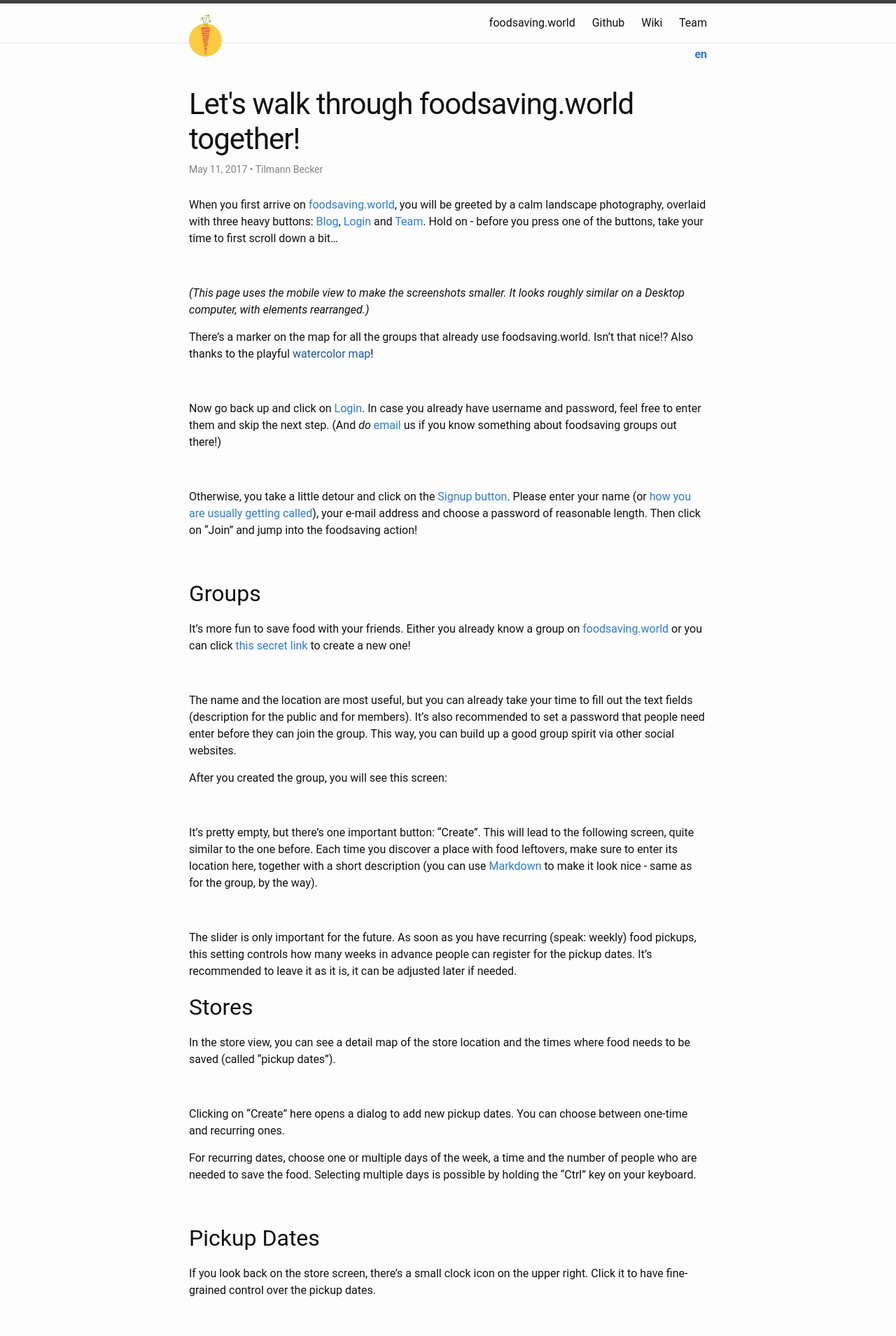
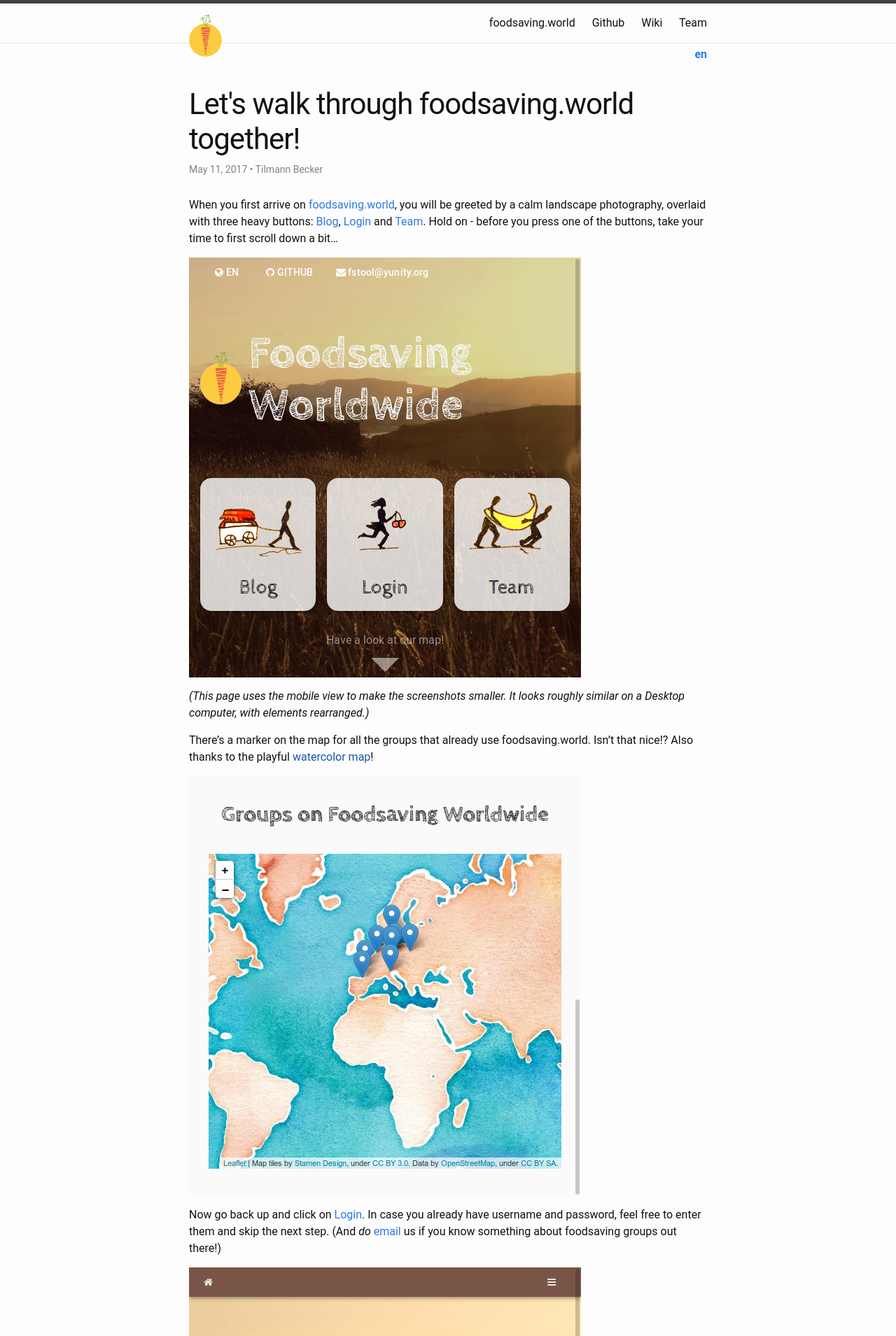
Before and after one commit to karrot-dev/karrot-blog, a Jekyll site: the page built from _posts/2017-05-11-walkthrough.md, in a window 1280 px wide. Shown: the top 1909 px of the page at 70% size. Built offline with Jekyll 4.4.1, drawn with Linux system fonts in a browser that asks for light colours.

Commit message:
fix images, add separator

```diff
--- a/_posts/2017-05-11-walkthrough.md
+++ b/_posts/2017-05-11-walkthrough.md
@@ -10,37 +10,39 @@ author: tilmann
 
 When you first arrive on [foodsaving.world](https://foodsaving.world), you will be greeted by a calm landscape photography, overlaid with three heavy buttons: [Blog](https://blog.foodsaving.world/), [Login](https://foodsaving.world/#!/login) and [Team](https://blog.foodsaving.world/team.en.html). Hold on - before you press one of the buttons, take your time to first scroll down a bit...
 
-![](images/walkthrough/landingPage1.png)
+![](/images/walkthrough/landingPage1.png)
 
 *(This page uses the mobile view to make the screenshots smaller. It looks roughly similar on a Desktop computer, with elements rearranged.)*
 
+<!--more-->
+
 There's a marker on the map for all the groups that already use foodsaving.world. Isn't that nice!? Also thanks to the playful [watercolor map]()!
 
-![](images/walkthrough/landingPage2.png)
+![](/images/walkthrough/landingPage2.png)
 
-Now go back up and click on [Login](https://foodsaving.world/#!/login). In case you already have username and password, feel free to enter them and skip the next step. (And *do* [email](foodsaving@yunity.org) us if you know something about foodsaving groups out there!)
+Now go back up and click on [Login](https://foodsaving.world/#!/login). In case you already have username and password, feel free to enter them and skip the next step. (And *do* [email](mailto:foodsaving@yunity.org) us if you know something about foodsaving groups out there!)
 
-![](images/walkthrough/login.png)
+![](/images/walkthrough/login.png)
 
 Otherwise, you take a little detour and click on the [Signup button](https://foodsaving.world/#!/signup). Please enter your name (or [how you are usually getting called](https://en.wikipedia.org/wiki/Nickname)), your e-mail address and choose a password of reasonable length. Then click on "Join" and jump into the foodsaving action!
 
-![](images/walkthrough/signup.png)
+![](/images/walkthrough/signup.png)
 
 ## Groups
 
 It's more fun to save food with your friends. Either you already know a group on [foodsaving.world](https://foodsaving.world) or you can click [this secret link](https://foodsaving.world/#!/group/create) to create a new one!
 
-![](images/walkthrough/01.createGroup.png)
+![](/images/walkthrough/01.createGroup.png)
 
 The name and the location are most useful, but you can already take your time to fill out the text fields (description for the public and for members). It's also recommended to set a password that people need enter before they can join the group. This way, you can build up a good group spirit via other social websites.
 
 After you created the group, you will see this screen:
 
-![](images/walkthrough/02.createStoreButton.png)
+![](/images/walkthrough/02.createStoreButton.png)
 
 It's pretty empty, but there's one important button: "Create". This will lead to the following screen, quite similar to the one before. Each time you discover a place with food leftovers, make sure to enter its location here, together with a short description (you can use [Markdown](https://guides.github.com/features/mastering-markdown/) to make it look nice - same as for the group, by the way).
 
-![](images/walkthrough/03.createStorePage.png)
+![](/images/walkthrough/03.createStorePage.png)
 
 The slider is only important for the future. As soon as you have recurring (speak: weekly) food pickups, this setting controls how many weeks in advance people can register for the pickup dates. It's recommended to leave it as it is, it can be adjusted later if needed.
 
@@ -48,25 +50,25 @@ The slider is only important for the future. As soon as you have recurring (spea
 
 In the store view, you can see a detail map of the store location and the times where food needs to be saved (called "pickup dates").
 
-![](images/walkthrough/04.storeView.png)
+![](/images/walkthrough/04.storeView.png)
 
 Clicking on "Create" here opens a dialog to add new pickup dates. You can choose between one-time and recurring ones.
 
 For recurring dates, choose one or multiple days of the week, a time and the number of people who are needed to save the food. Selecting multiple days is possible by holding the "Ctrl" key on your keyboard.
 
-![](images/walkthrough/05.createPickupScreen.png)
+![](/images/walkthrough/05.createPickupScreen.png)
 
 ## Pickup Dates
 
 If you look back on the store screen, there's a small clock icon on the upper right. Click it to have fine-grained control over the pickup dates.
 
-![](images/walkthrough/05.pickupManage.png)
+![](/images/walkthrough/05.pickupManage.png)
 
 By clicking on the right-sided action button (the *three dots*), you can either **edit** or **delete** a pickup date. If you wonder where all the pickup dates come from - these are part of a series. Yes, you can also edit and delete pickup dates that belong to a series!
 
-![](images/walkthrough/05.deleteOnetime.png)
+![](/images/walkthrough/05.deleteOnetime.png)
 
-![](images/walkthrough/05.deleteRecurring.png)
+![](/images/walkthrough/05.deleteRecurring.png)
 
 By now, you should have seen the most pages of foodsaving.world and can use it for management of your foodsaving group. There are two more screens that are worth showing, the *History* and the *Members* ones.
 
@@ -74,7 +76,7 @@ By now, you should have seen the most pages of foodsaving.world and can use it f
 
 Here you can see the recent activity inside your group. All actions are displayed, so you can find out why something changed or went wrong. Study your own activity, it will give you valuable insight into your deeds (and if you delete useful pickup dates, more food will get wasted!!)
 
-![](images/walkthrough/06.history.png)
+![](/images/walkthrough/06.history.png)
 
 ## Members
 
@@ -82,4 +84,4 @@ All these people have joined your group and you are in it together. Be sure to t
 
 Click on a name to visit the users' profile page with contact details and a description.
 
-![](images/walkthrough/07.members.png)
+![](/images/walkthrough/07.members.png)
```
